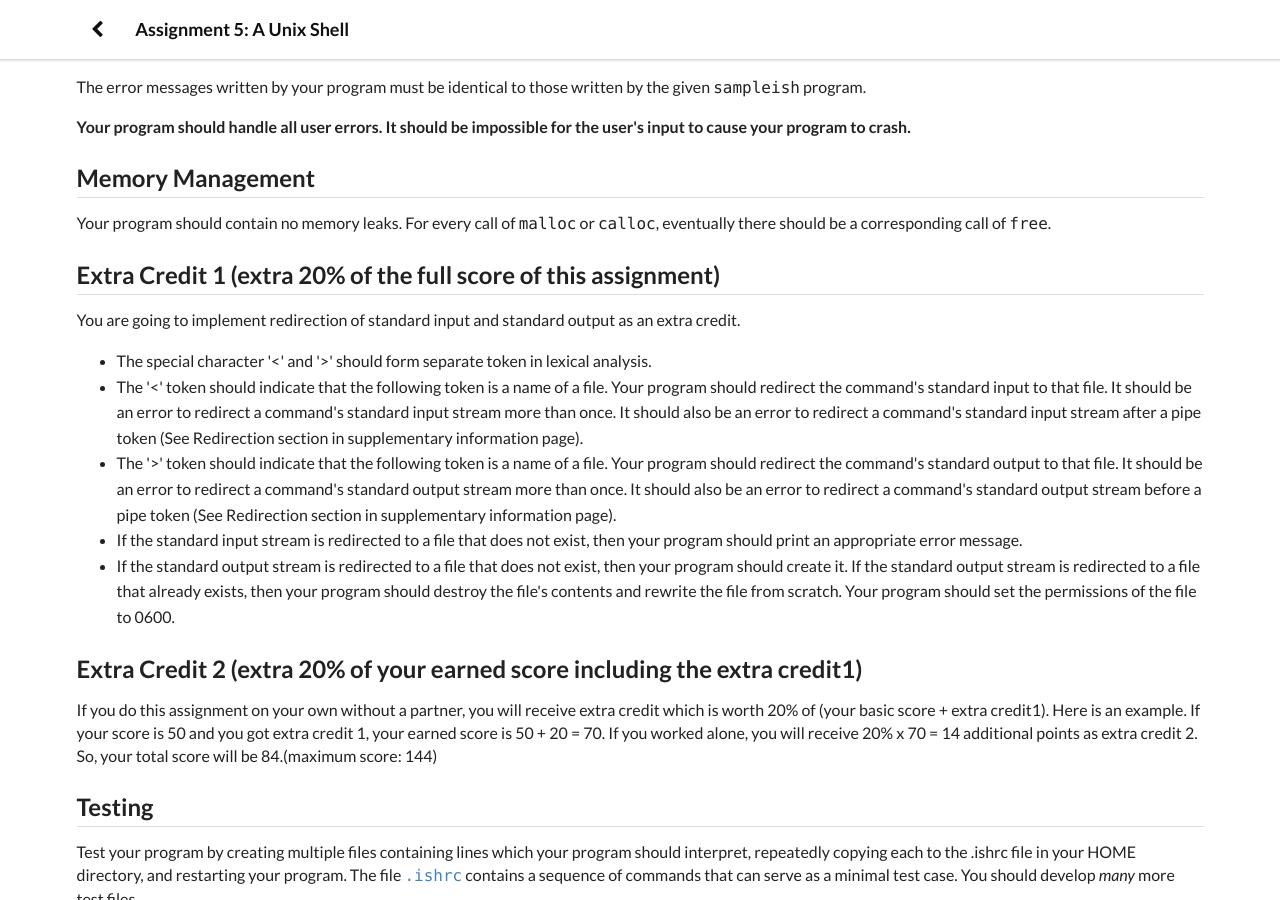
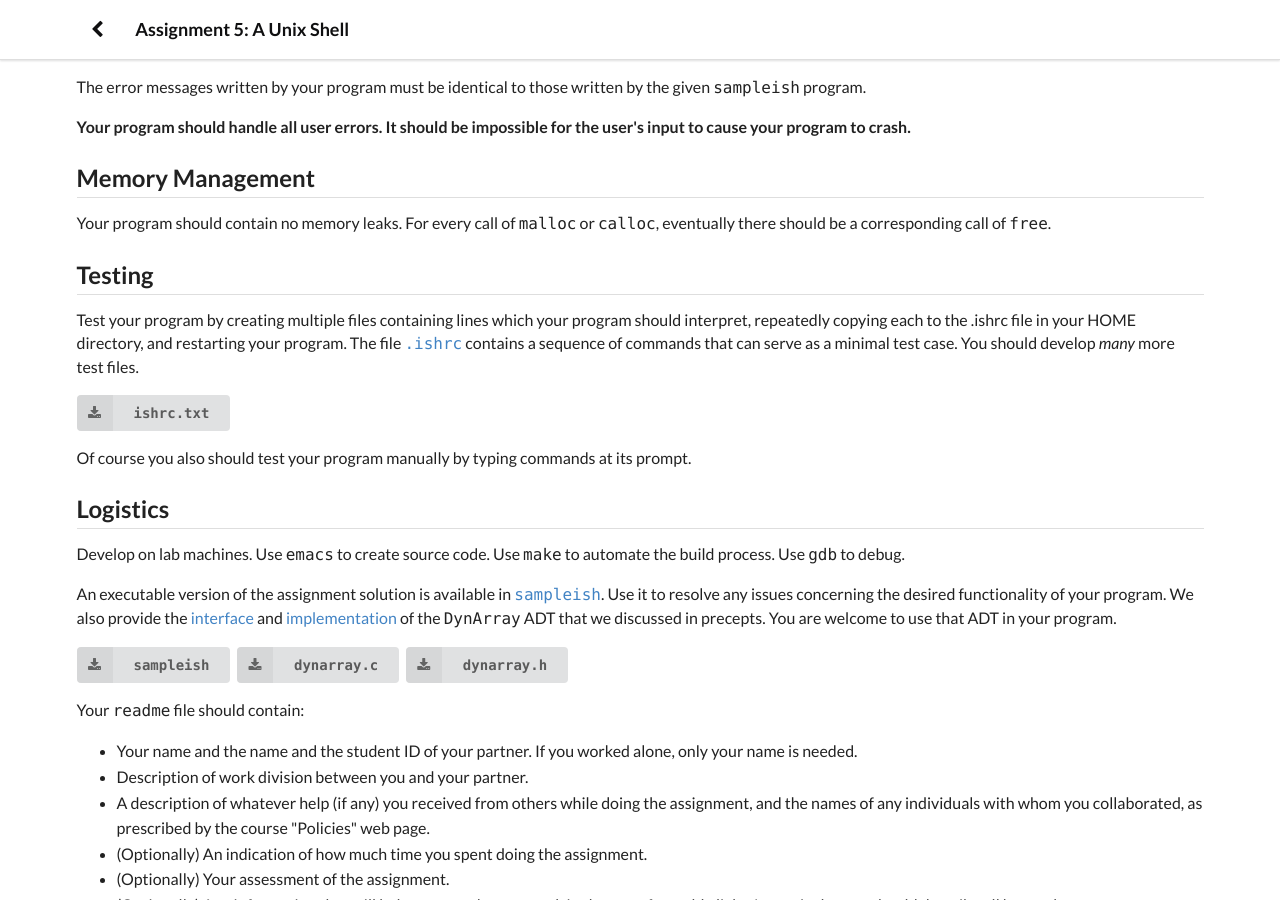
Before and after one commit to ee209-2020-fall/ee209-2020-fall, a Jekyll site: the page assignment/assignment5/assignment5.html, which Jekyll copies as it is, in a window 1280 px wide and 900 px high, scrolled down 3205 px. Built offline with Jekyll 4.4.1, drawn with Linux system fonts in a browser that asks for light colours.

Commit message:
token notice

```diff
--- a/assignment/assignment5/assignment5.html
+++ b/assignment/assignment5/assignment5.html
@@ -223,7 +223,7 @@
 
     <p>Your program should contain no memory leaks. For every call of <code>malloc</code> or <code>calloc</code>, eventually there should be a corresponding call of <code>free</code>.</p>
 
-    <h2 class="ui dividing header">Extra Credit 1 (extra 20% of the full score of this assignment)</h2>
+    <!--h2 class="ui dividing header">Extra Credit 1 (extra 20% of the full score of this assignment)</h2>
     <p>You are going to implement redirection of standard input and standard output as an extra credit.</p>
     <ul>
         <li>The special character '&lt;' and '&gt;' should form separate token in lexical analysis.</li>
@@ -236,7 +236,7 @@
 
     <h2>Extra Credit 2 (extra 20% of your earned score including the extra credit1) </h2>
 
-    <p> If you do this assignment on your own without a partner, you will receive extra credit which is worth 20% of (your basic score + extra credit1). Here is an example. If your score is 50 and you got extra credit 1, your earned score is 50 + 20 = 70.  If you worked alone, you will receive 20% x 70 = 14 additional points as extra credit 2. So, your total score will be 84.(maximum score: 144) </p>
+    <p> If you do this assignment on your own without a partner, you will receive extra credit which is worth 20% of (your basic score + extra credit1). Here is an example. If your score is 50 and you got extra credit 1, your earned score is 50 + 20 = 70.  If you worked alone, you will receive 20% x 70 = 14 additional points as extra credit 2. So, your total score will be 84.(maximum score: 100) </p-->
 
     <h2 class="ui dividing header">Testing</h2>
 
```
Also changed, not shown: assignment/assignment4/assembly.html (+10 -0 lines).
